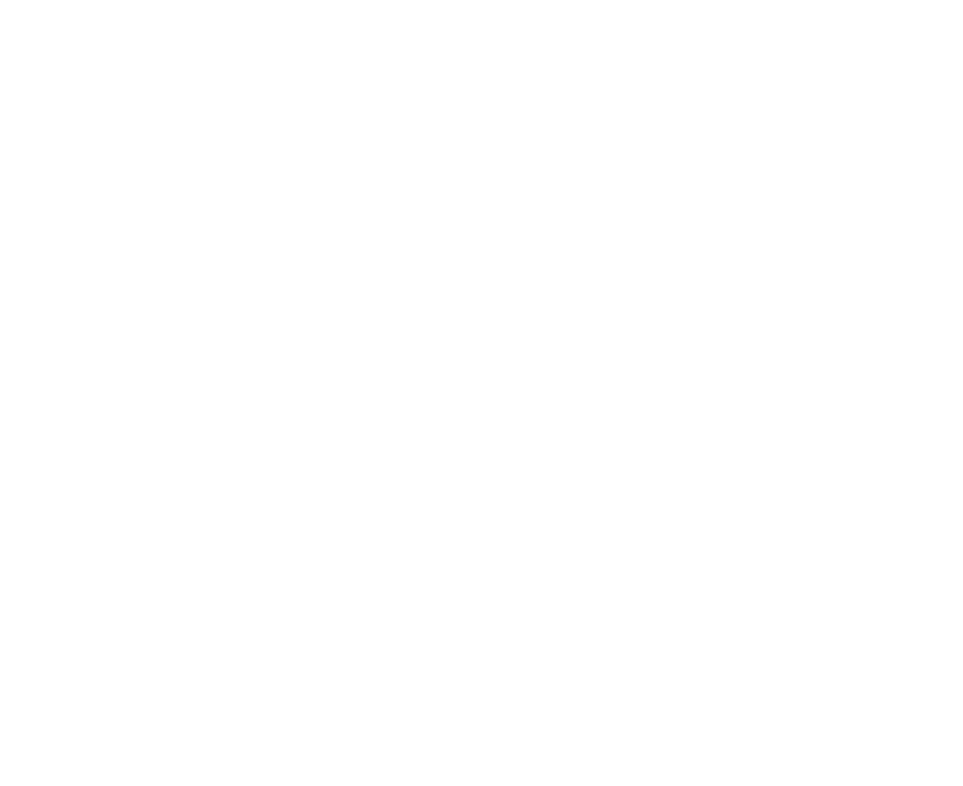
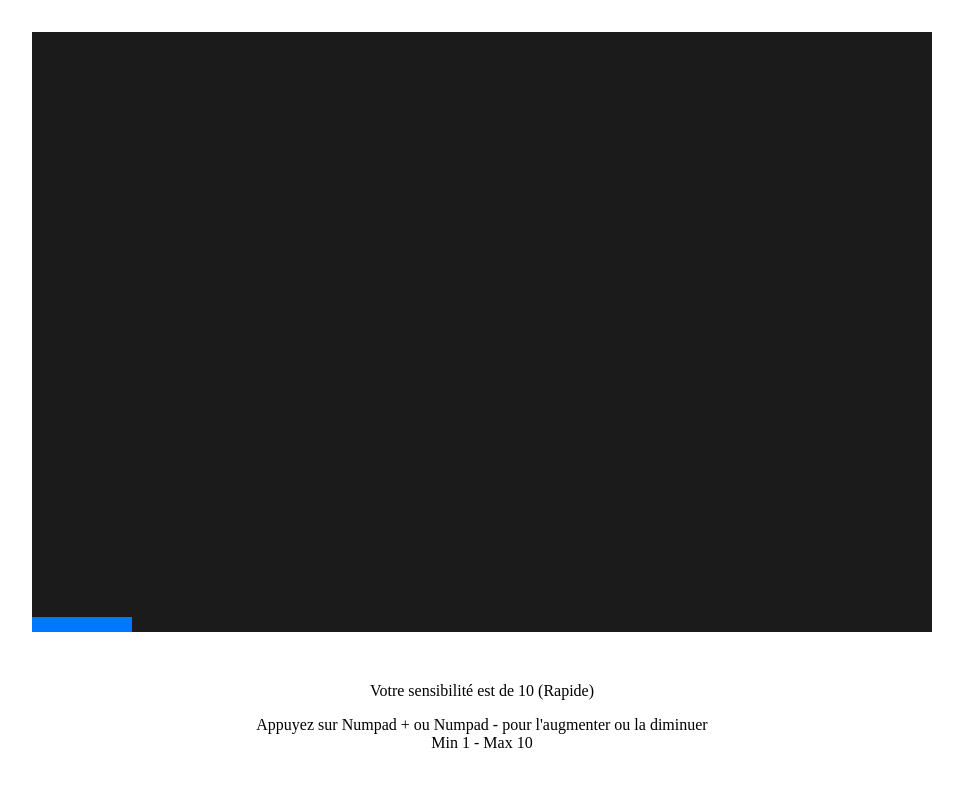
Before and after one commit to AlexisC73/casse-brique, a website built with webpack: page src/index.html in a window 1280 px wide. Shown: the whole page, without its empty margins (158-1121 px from the left). Built offline with nearby package versions, Linux system fonts and the light colour scheme.

Commit message:
mouvement casse brique

```diff
--- /dev/null
+++ b/src/game.js
@@ -0,0 +1,27 @@
+import Player from './player'
+
+export default class Game {
+  constructor(el, size) {
+    this.game = el
+    this.size = size
+    this.game.style.width = this.size.width + 'px'
+    this.game.style.height = this.size.height + 'px'
+    this.sensEl = document.querySelector('.sens>span')
+    this.player = new Player(
+      {
+        width: 100,
+        height: 15,
+      },
+      this
+    )
+  }
+  getNode = () => {
+    return this.game
+  }
+  getWidth = () => {
+    return this.size.width
+  }
+  setSens = (sens) => {
+    this.sensEl.innerHTML = sens
+  }
+}
--- a/src/index.html
+++ b/src/index.html
@@ -7,6 +7,13 @@
     <title><%= htmlWebpackPlugin.options.title %></title>
   </head>
   <body>
-    <div class="root"></div>
+    <div class="game"></div>
+    <div class="sens">
+      <span>Votre sensibilité est de 3</span>
+      <p>
+        Appuyez sur Numpad + ou Numpad - pour l'augmenter ou la diminuer<br />Min
+        1 - Max 10
+      </p>
+    </div>
   </body>
 </html>
--- a/src/index.js
+++ b/src/index.js
@@ -1,2 +1,24 @@
 import _ from 'lodash'
 import './page.scss'
+import Game from './game'
+
+const game = new Game(document.querySelector('.game'), {
+  width: 900,
+  height: 600,
+})
+
+let fps = 0
+
+const movePlayer = () => {
+  switch (game.player.move) {
+    case 'left':
+      game.player.moveLeft()
+      break
+    case 'right':
+      game.player.moveRight()
+      break
+  }
+  window.requestAnimationFrame(movePlayer)
+}
+
+requestAnimationFrame(movePlayer)
--- a/src/page.scss
+++ b/src/page.scss
@@ -0,0 +1,29 @@
+.game {
+  position: relative;
+  background-color: rgb(27, 27, 27);
+  .player {
+    position: absolute;
+    background-color: rgb(0, 119, 255);
+    bottom: 0;
+  }
+}
+
+* {
+  box-sizing: border-box;
+}
+
+body {
+  width: 100vw;
+  height: 100vh;
+  display: flex;
+  align-items: center;
+  justify-content: center;
+  padding: 0;
+  margin: 0;
+  flex-direction: column;
+}
+
+.sens {
+  text-align: center;
+  padding: 50px 0 0 0;
+}
--- /dev/null
+++ b/src/player.js
@@ -0,0 +1,66 @@
+export default class Player {
+  constructor(size, game) {
+    this.position = 0
+    this.size = size
+    this.player = document.createElement('div')
+    this.player.classList.add('player')
+    this.player.style.width = this.size.width + 'px'
+    this.player.style.height = this.size.height + 'px'
+    this.game = game
+    this.game.getNode().appendChild(this.player)
+    this.setSensMove(10)
+
+    document.addEventListener('keydown', (e) => {
+      switch (e.code) {
+        case 'ArrowLeft':
+          this.move = 'left'
+          break
+        case 'ArrowRight':
+          this.move = 'right'
+          break
+        case 'NumpadAdd':
+          this.setSensMove(this.sensMove + 1)
+          break
+        case 'NumpadSubtract':
+          this.setSensMove(this.sensMove - 1)
+          break
+        default:
+          break
+      }
+    })
+    document.addEventListener('keyup', () => {
+      this.move = null
+    })
+  }
+
+  moveLeft = () => {
+    if (this.position > 0) {
+      this.setPosition(this.position - 3 * this.sensMove)
+    }
+  }
+  moveRight = () => {
+    if (this.position < this.game.getWidth() - this.size.width) {
+      this.setPosition(this.position + 3 * this.sensMove)
+    }
+  }
+
+  setSensMove = (newSens) => {
+    if (newSens > 0 && newSens <= 10) this.sensMove = newSens
+    this.game.setSens(
+      `Votre sensibilité est de ${this.sensMove}
+      ${this.sensMove == 5 ? '(Moyen)' : ''}
+      ${this.sensMove >= 8 ? '(Rapide)' : ''}
+      ${this.sensMove <= 2 ? '(Lent)' : ''}
+    `
+    )
+    return
+  }
+
+  setPosition = (position) => {
+    if (position < 0) this.position = 0
+    else if (position > this.game.getWidth() - this.size.width)
+      this.position = this.game.getWidth() - this.size.width
+    else this.position = position
+    this.player.style.setProperty('transform', `translateX(${this.position}px)`)
+  }
+}
```
